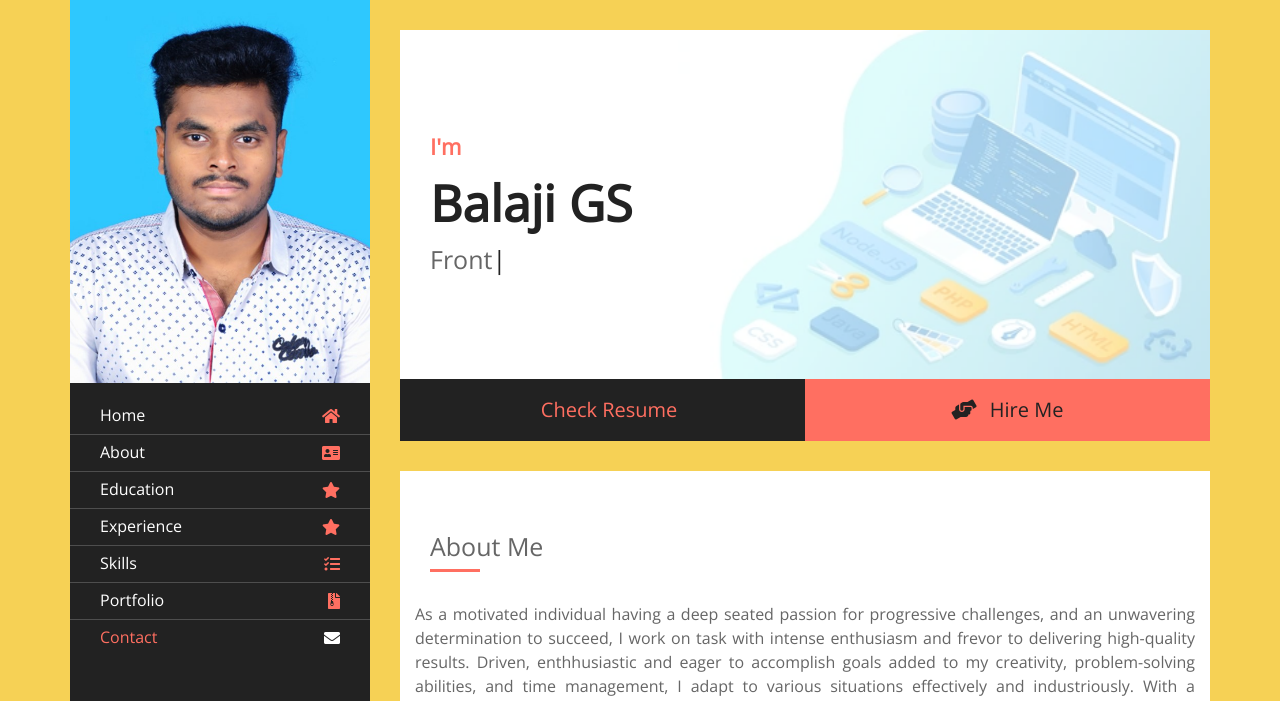
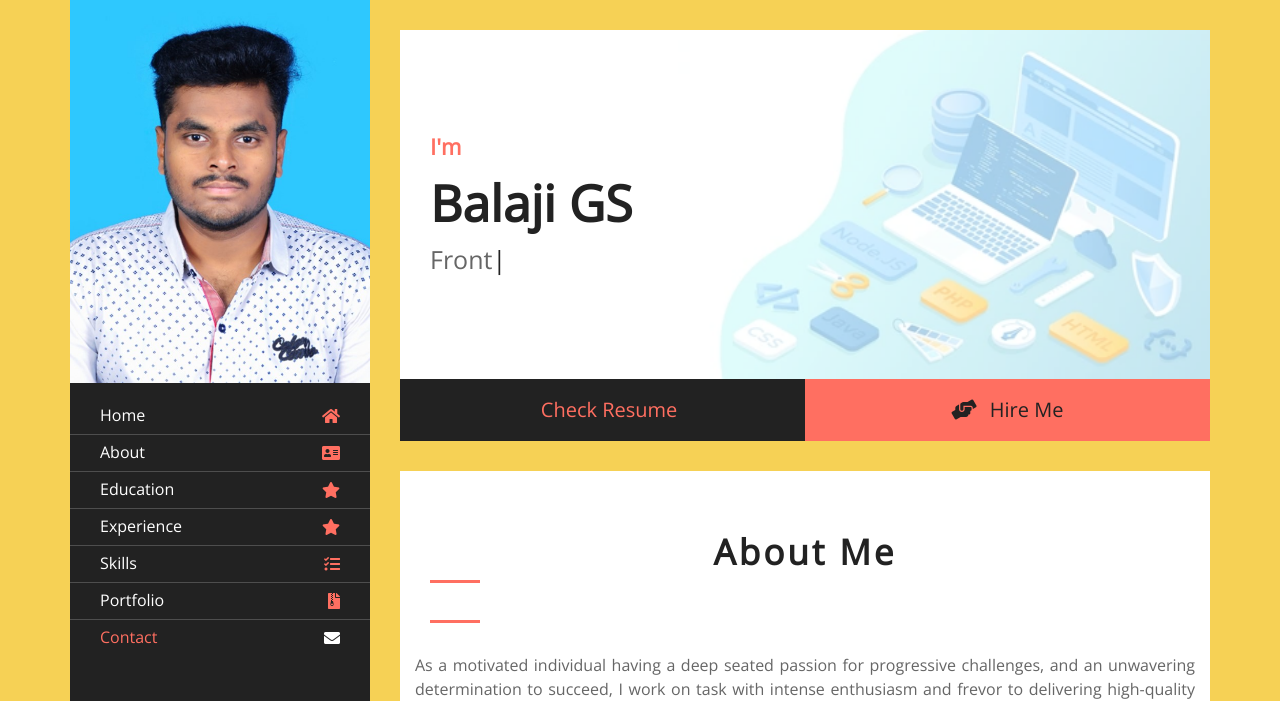
Before and after one commit to Balaji0609/Portfolio1, a plain HTML site: page index.html in a window 1280 px wide. Shown: the top 701 px of the page. Drawn offline with nearby package versions, Linux system fonts and the light colour scheme; some icons are missing.

Commit message:
Update index.html

```diff
--- a/index.html
+++ b/index.html
@@ -94,7 +94,11 @@
 
                 <!-- About Start -->
                 <div class="about" id="about">
-                   <h2 style="display: inline-block;margin: 0;height: 25px;font-size: 25px;">About Me</h2>
+                     <div class="content-inner">
+                        <div class="content-header">
+                               <h2>About Me</h2>
+                        </div>
+                     </div>
                     <div class="content-inner">
                         <div class="content-header">
                             <img src="img/pic.jpg" alt="Profile Picture" class="profile-pic mobile-only">
```
